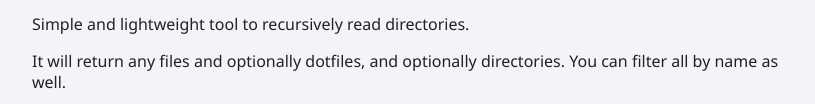
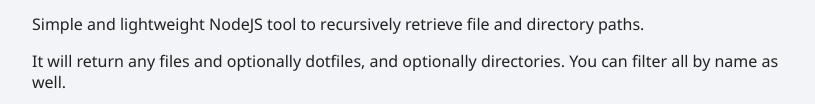
Before and after one commit to santimirandarp/simple-recursive-search, a plain HTML site: page index.html in a window 1280 px wide. Shown: the part 1395-1499 px from the top of the page, without its empty margins (96-911 px from the left). Drawn offline with nearby package versions, Linux system fonts and the light colour scheme.

Commit message:
Deploying to gh-pages from @ santimirandarp/simple-recursive-search@06d4994f89e31067803564acc6252c722dd19763 🚀

```diff
--- a/index.html
+++ b/index.html
@@ -23,7 +23,7 @@
 <a href="https://github.com/santimirandarp/simple-recursive-search/actions?query=workflow%3A%22Node.js+CI%22"><img src="https://github.com/santimirandarp/simple-recursive-search/workflows/Node.js%20CI/badge.svg?branch=main" alt="build status"></a>
 <a href="https://codecov.io/gh/santimirandarp/simple-recursive-search"><img src="https://img.shields.io/codecov/c/github/santimirandarp/simple-recursive-search.svg" alt="Test coverage"></a>
 <a href="https://www.npmjs.com/package/simple-recursive-search"><img src="https://img.shields.io/npm/dm/simple-recursive-search.svg" alt="npm download"></a></p>
-<p>Simple and lightweight tool to recursively read directories.</p>
+<p>Simple and lightweight NodeJS tool to recursively retrieve file and directory paths.</p>
 <p>It will return any files and optionally dotfiles, and optionally directories. You can filter all by name as well.</p>
 <p>This is still a very unreliable version.</p>
 
```
Also changed, not shown: functions/search.html (+1 -1 lines).
